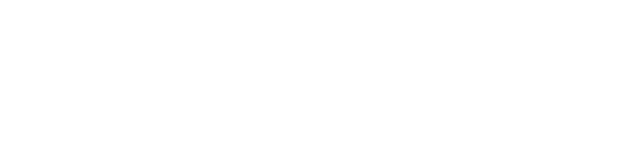
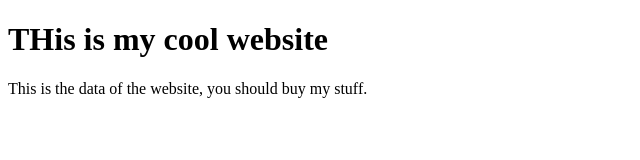
Before and after one commit to loghen41/repository_test, a plain HTML site: page index.html in a window 1280 px wide. Shown: the whole page, without its empty margins (0-640 px from the left). Drawn offline with Linux system fonts and the light colour scheme.

Commit message:
initial website design.

```diff
--- a/index.html
+++ b/index.html
@@ -5,6 +5,7 @@
     <title>Title</title>
 </head>
 <body>
-
+<h1> THis is my cool website</h1>
+<p>This is the data of the website, you should buy my stuff.</p>
 </body>
 </html>
```
